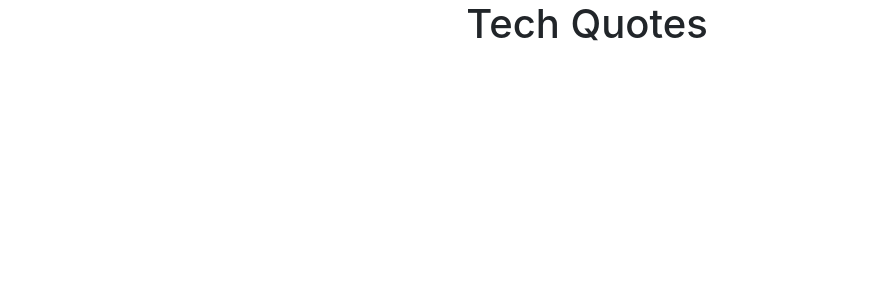
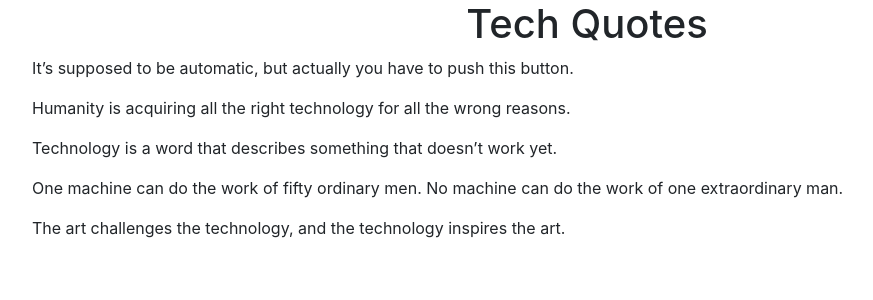
Before and after one commit to daisyarusey/Quotes, an Angular app: page / in a window 1280 px wide. Shown: the top 300 px of the page, without its empty margins (53-926 px from the left). Built offline with nearby package versions, Linux system fonts and the light colour scheme.

Commit message:
add square bracket

```diff
--- a/src/app/quote/quote.component.ts
+++ b/src/app/quote/quote.component.ts
@@ -1,5 +1,5 @@
 import { Component, OnInit } from '@angular/core';
-import {Quote} from "../quote";
+import { Quote } from "../quote";
 
 @Component({
   selector: 'app-quote',
@@ -8,6 +8,14 @@ import {Quote} from "../quote";
 })
 export class QuoteComponent implements OnInit {
 
+ public quotes: Quote[] = [
+    new Quote(1, "Daisy Arusey", "It’s supposed to be automatic, but actually you have to push this button.", "John Brunner"),
+    new Quote(2, "Daisy Arusey", "Humanity is acquiring all the right technology for all the wrong reasons.", "R. Buckminster Fuller"),
+    new Quote(3, "Daisy Arusey", "Technology is a word that describes something that doesn’t work yet.", "Douglas Adams"),
+    new Quote(4, "Daisy Arusey", "One machine can do the work of fifty ordinary men. No machine can do the work of one extraordinary man.", "Elbert Hubbard"),
+    new Quote(5,"Daisy Arusey","The art challenges the technology, and the technology inspires the art.", "John Lasseter")
+  ]
+
   constructor() { }
 
   ngOnInit() {
```
